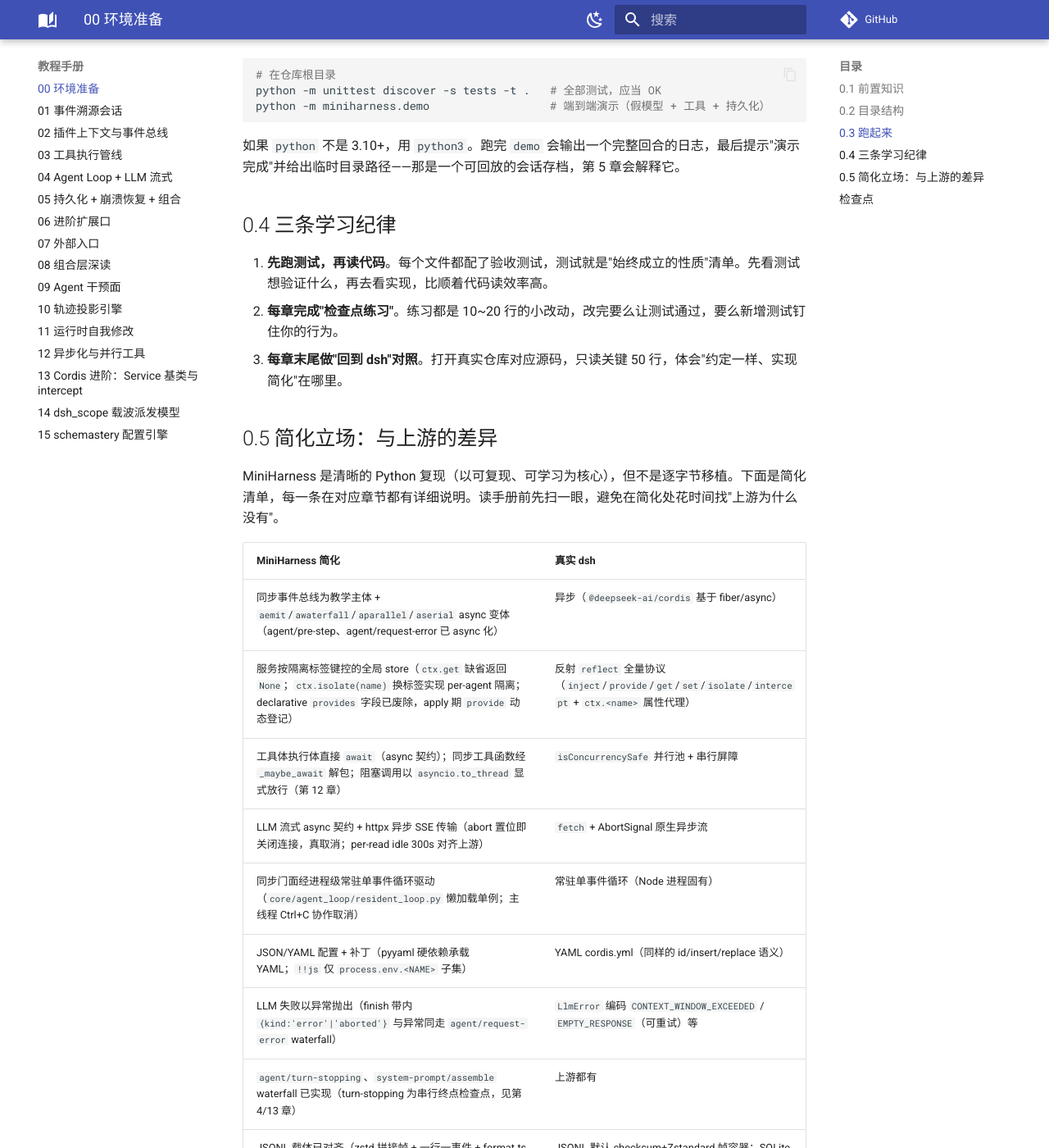
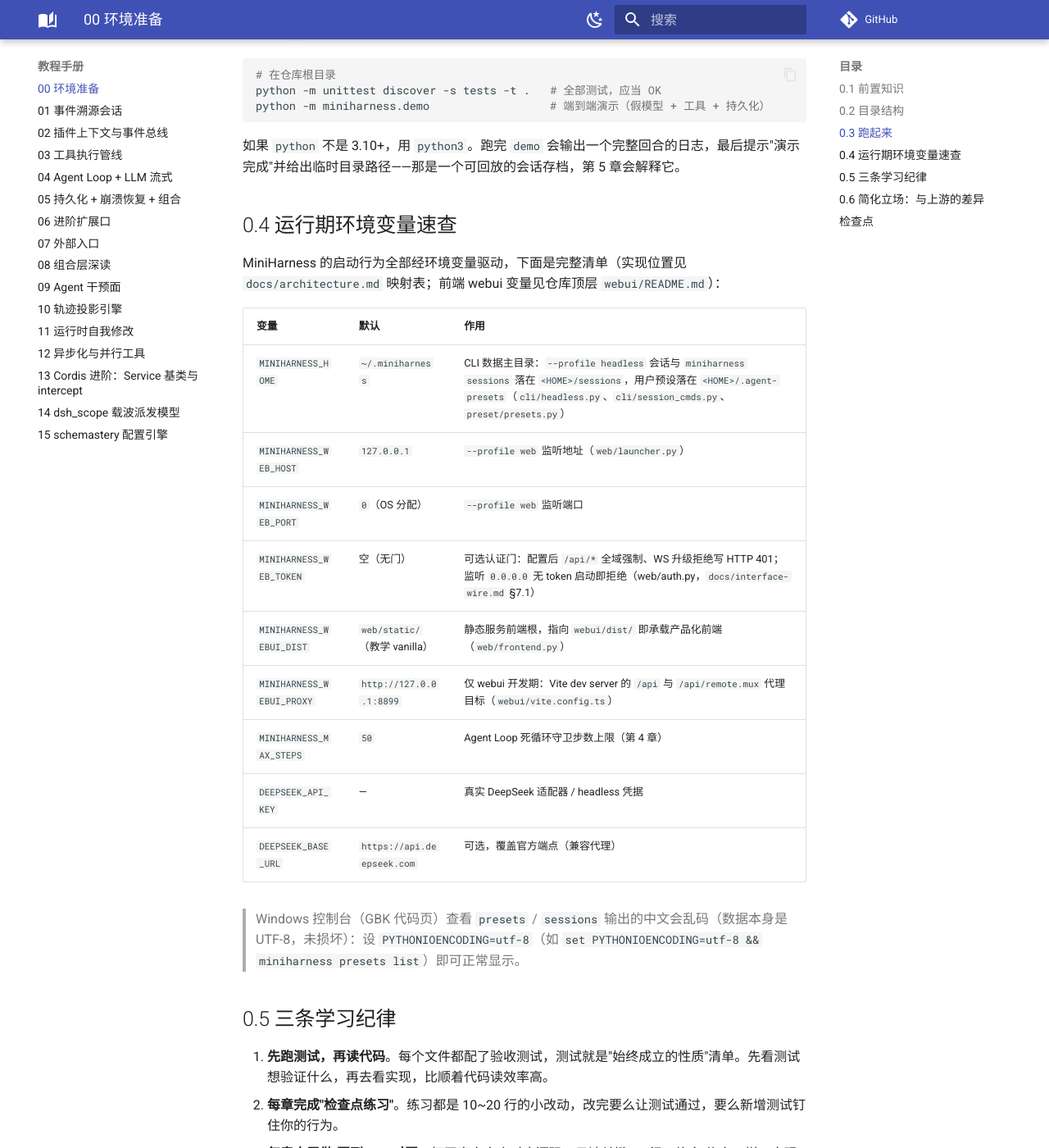
Before and after one commit to ZZKeepCurious/mini-deepseek-harness-python, an MkDocs documentation site: the page built from docs/chapters/00-setup.md, in a window 1280 px wide and 1400 px high, scrolled down 1415 px. Shown: the whole window at 82% size. Built offline with MkDocs 1.6.1 and Material for MkDocs 9.7.7, drawn with Linux system fonts in a browser that asks for light colours; comment, search, counter and statistics services are not loaded.

Commit message:
docs: complete startup/usage manuals - MINIHARNESS_HOME + env-var reference, webui README, presets CLI examples

```diff
--- a/docs/chapters/00-setup.md
+++ b/docs/chapters/00-setup.md
@@ -55,13 +55,31 @@ python -m miniharness.demo                  # 端到端演示（假模型 + 工
 
 如果 `python` 不是 3.10+，用 `python3`。跑完 `demo` 会输出一个完整回合的日志，最后提示"演示完成"并给出临时目录路径——那是一个可回放的会话存档，第 5 章会解释它。
 
-## 0.4 三条学习纪律
+## 0.4 运行期环境变量速查
+
+MiniHarness 的启动行为全部经环境变量驱动，下面是完整清单（实现位置见 `docs/architecture.md` 映射表；前端 webui 变量见仓库顶层 `webui/README.md`）：
+
+| 变量 | 默认 | 作用 |
+|---|---|---|
+| `MINIHARNESS_HOME` | `~/.miniharness` | CLI 数据主目录：`--profile headless` 会话与 `miniharness sessions` 落在 `<HOME>/sessions`，用户预设落在 `<HOME>/.agent-presets`（`cli/headless.py`、`cli/session_cmds.py`、`preset/presets.py`） |
+| `MINIHARNESS_WEB_HOST` | `127.0.0.1` | `--profile web` 监听地址（`web/launcher.py`） |
+| `MINIHARNESS_WEB_PORT` | `0`（OS 分配） | `--profile web` 监听端口 |
+| `MINIHARNESS_WEB_TOKEN` | 空（无门） | 可选认证门：配置后 `/api/*` 全域强制、WS 升级拒绝写 HTTP 401；监听 `0.0.0.0` 无 token 启动即拒绝（web/auth.py，`docs/interface-wire.md` §7.1） |
+| `MINIHARNESS_WEBUI_DIST` | `web/static/`（教学 vanilla） | 静态服务前端根，指向 `webui/dist/` 即承载产品化前端（`web/frontend.py`） |
+| `MINIHARNESS_WEBUI_PROXY` | `http://127.0.0.1:8899` | 仅 webui 开发期：Vite dev server 的 `/api` 与 `/api/remote.mux` 代理目标（`webui/vite.config.ts`） |
+| `MINIHARNESS_MAX_STEPS` | `50` | Agent Loop 死循环守卫步数上限（第 4 章） |
+| `DEEPSEEK_API_KEY` | — | 真实 DeepSeek 适配器 / headless 凭据 |
+| `DEEPSEEK_BASE_URL` | `https://api.deepseek.com` | 可选，覆盖官方端点（兼容代理） |
+
+> Windows 控制台（GBK 代码页）查看 `presets` / `sessions` 输出的中文会乱码（数据本身是 UTF-8，未损坏）：设 `PYTHONIOENCODING=utf-8`（如 `set PYTHONIOENCODING=utf-8 && miniharness presets list`）即可正常显示。
+
+## 0.5 三条学习纪律
 
 1. **先跑测试，再读代码**。每个文件都配了验收测试，测试就是"始终成立的性质"清单。先看测试想验证什么，再去看实现，比顺着代码读效率高。
 2. **每章完成"检查点练习"**。练习都是 10~20 行的小改动，改完要么让测试通过，要么新增测试钉住你的行为。
 3. **每章末尾做"回到 dsh"对照**。打开真实仓库对应源码，只读关键 50 行，体会"约定一样、实现简化"在哪里。
 
-## 0.5 简化立场：与上游的差异
+## 0.6 简化立场：与上游的差异
 
 MiniHarness 是清晰的 Python 复现（以可复现、可学习为核心），但不是逐字节移植。下面是简化清单，每一条在对应章节都有详细说明。读手册前先扫一眼，避免在简化处花时间找"上游为什么没有"。
 
```
Also changed, not shown: README.md (+7 -2 lines), README.zh.md (+7 -2 lines), docs/architecture.md (+1 -1 lines), docs/chapters/01-event-sourced-session.md (+1 -1 lines), docs/chapters/03-tool-execution-pipeline.md (+1 -1 lines), docs/chapters/04-agent-loop-and-llm-streaming.md (+1 -1 lines), docs/chapters/05-persistence-recovery-composition.md (+1 -1 lines), webui/README.md (added, +81 -0 lines).
